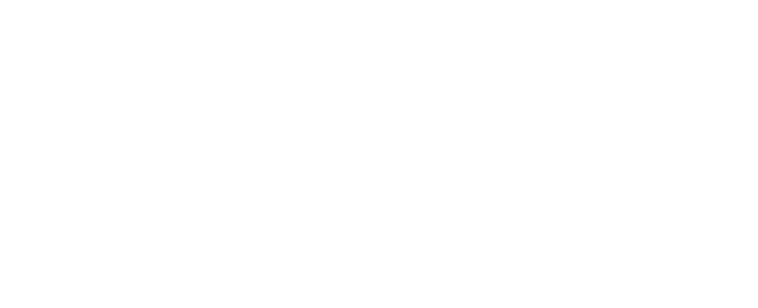
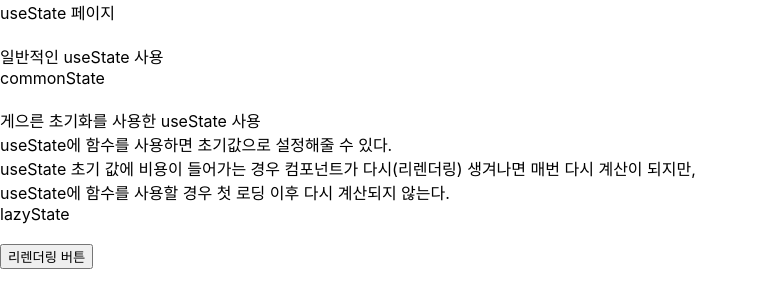
Before and after one commit to huam-hyun/React_Practice, a React (Create React App) app in the folder react-hooks/: page /useState in a window 1280 px wide. Shown: the top 308 px of the page, without its empty margins (0-758 px from the left). Built offline with nearby package versions, Linux system fonts and the light colour scheme.

Commit message:
feat: UseState훅 페이지 추가

```diff
--- a/react-hooks/src/pages/Home.tsx
+++ b/react-hooks/src/pages/Home.tsx
@@ -1,9 +1,25 @@
 import React, { ReactElement } from 'react'
 
+import { To, useNavigate } from 'react-router-dom'
+
 const Home = (): ReactElement => {
+  const navigate = useNavigate()
+
+  const makeHandlerMoveTo = (target: To) => () => {
+    navigate(target)
+  }
 
   return (
-    <>리액트에서 사용할 여러가지 훅을 연습할 페이지</>
+    <>
+      <header>리액트에서 사용할 여러가지 훅을 연습할 페이지</header>
+      <section>
+        <button
+          onClick={makeHandlerMoveTo('/useState')}
+        >
+          UseState
+        </button>
+      </section>
+    </>
   )
 }
 
--- /dev/null
+++ b/react-hooks/src/pages/UseState.tsx
@@ -0,0 +1,56 @@
+import React, { ReactElement, useEffect, useState } from "react"
+
+const UseState = (): ReactElement => {
+  const [render, setRerender] = useState<number>(0)
+  const [commonState, setCommonState] = useState<string>('commonState')
+  const [lazyState, setLazyState] = useState<string>(() => {
+    console.log('lazyState의 함수는 한 번만 실행됩니다.')
+    return 'lazyState'
+  })
+
+  useEffect(() => {
+    console.log('render 변경으로 인한 리렌더링')
+  }, [render])
+
+  const handleRerender = () => {
+    setRerender(render + 1)
+  }
+
+  const handleStateChange = () => {
+    setCommonState('commonState is changed')
+    setLazyState('lazyState is changed')
+  }
+
+  return (
+    <>
+      <header>useState 페이지</header>
+      <br />
+      <section>
+        <div>
+          일반적인 useState 사용
+        </div>
+        <div>
+          {commonState}
+        </div>
+      </section>
+      <br />
+      <section>
+        <div>
+          게으른 초기화를 사용한 useState 사용<br />
+          useState에 함수를 사용하면 초기값으로 설정해줄 수 있다.<br />
+          useState 초기 값에 비용이 들어가는 경우 컴포넌트가 다시(리렌더링) 생겨나면 매번 다시 계산이 되지만,<br />
+          useState에 함수를 사용할 경우 첫 로딩 이후 다시 계산되지 않는다.<br />
+        </div>
+        <div>
+          {lazyState}
+        </div>
+      </section>
+      <br />
+      <section>
+        <button onClick={handleRerender}>리렌더링 버튼</button>
+      </section>
+    </>
+  )
+}
+
+export default UseState
--- a/react-hooks/src/router/Root.tsx
+++ b/react-hooks/src/router/Root.tsx
@@ -2,12 +2,14 @@
 import { Routes, Route } from 'react-router-dom'
 
 import Home from '../pages/Home'
+import UseState from '../pages/UseState'
 
 const Root = (): React.ReactNode => {
   return (
     <Routes>
       {/* 새로운 페이지를 추가하고 싶다면 여기에 */}
       <Route path="/" element={<Home />} />
+      <Route path="/useState" element={<UseState />} />
     </Routes>
   )
 }
```
